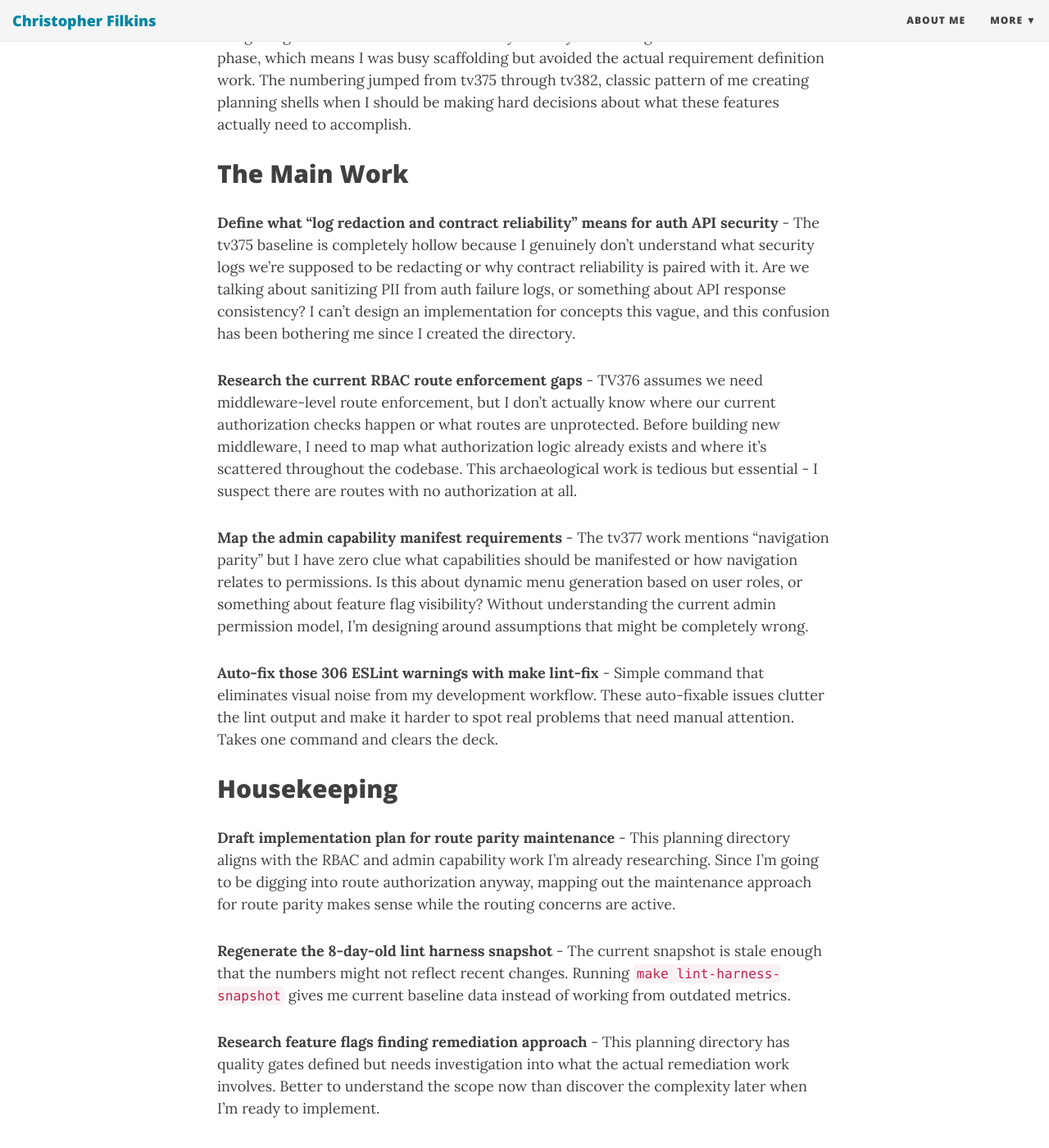
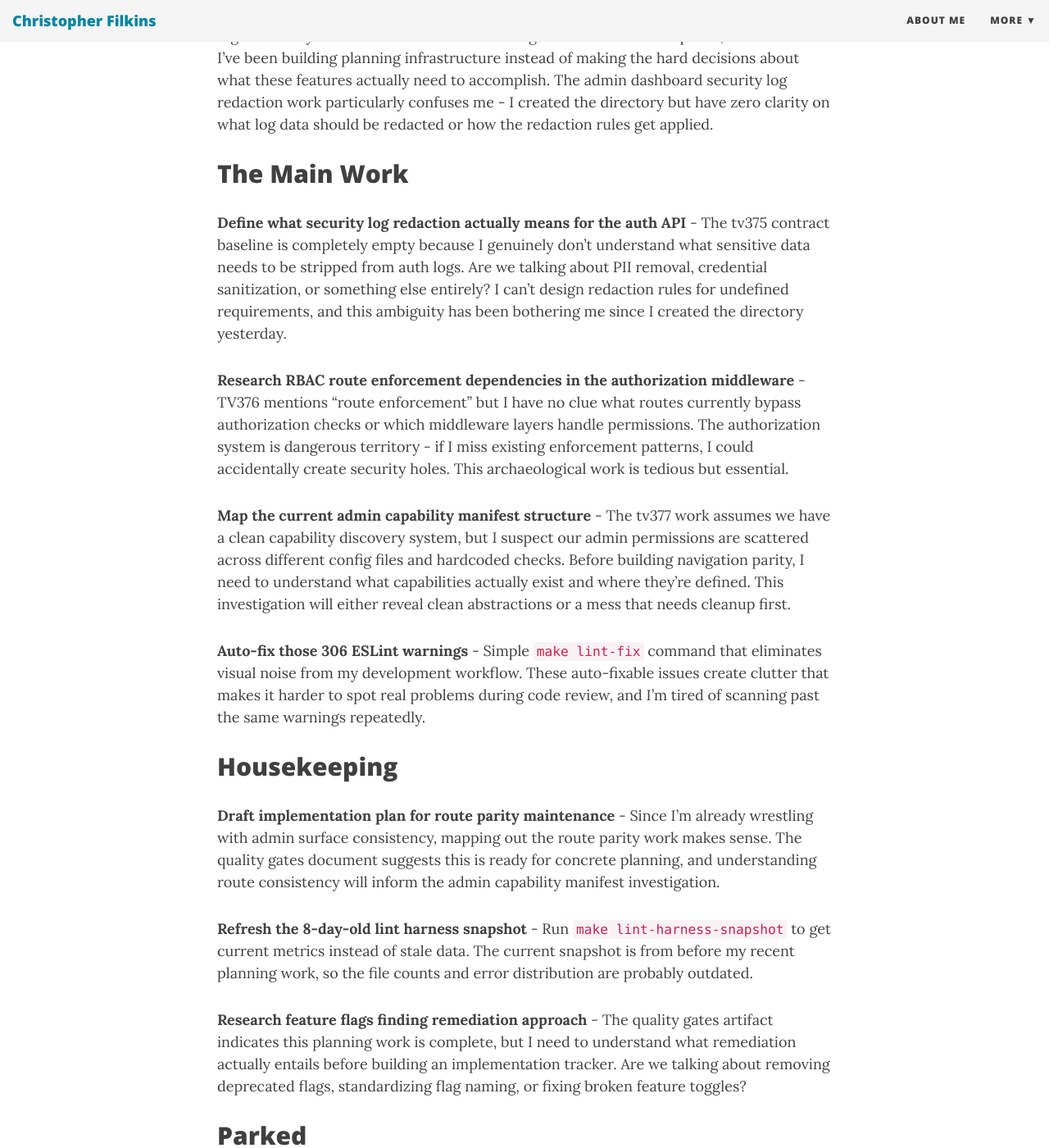
Before and after one commit to filchyboy/filchyboy.github.io, a Jekyll site: the page built from _posts/2026-04-21-daily-dev-log.md, in a window 1280 px wide and 1400 px high, scrolled down 283 px. Shown: the whole window at 82% size. Built offline with Jekyll 4.4.1, drawn with Linux system fonts in a browser that asks for light colours; nearby versions of some CDN libraries; some of the changed text lies outside the part shown.

Commit message:
Update daily dev log: 2026-04-21

```diff
--- a/_posts/2026-04-21-daily-dev-log.md
+++ b/_posts/2026-04-21-daily-dev-log.md
@@ -7,35 +7,33 @@ tags: [dev-tracker]
 ---
 
 <!-- SECTION: DAILY-PLAN START -->
-<!-- plan-generated: 2026-04-21T14:06:06.405622+00:00 -->
+<!-- plan-generated: 2026-04-21T14:25:34.478354+00:00 -->
 
 ## Today's Theme
 
-I've got eight vertical slices that I touched yesterday - all sitting at contract baseline phase, which means I was busy scaffolding but avoided the actual requirement definition work. The numbering jumped from tv375 through tv382, classic pattern of me creating planning shells when I should be making hard decisions about what these features actually need to accomplish.
+Eight recently-created vertical slices all sitting at contract baseline phase, which means I've been building planning infrastructure instead of making the hard decisions about what these features actually need to accomplish. The admin dashboard security log redaction work particularly confuses me - I created the directory but have zero clarity on what log data should be redacted or how the redaction rules get applied.
 
 ## The Main Work
 
-**Define what "log redaction and contract reliability" means for auth API security** - The tv375 baseline is completely hollow because I genuinely don't understand what security logs we're supposed to be redacting or why contract reliability is paired with it. Are we talking about sanitizing PII from auth failure logs, or something about API response consistency? I can't design an implementation for concepts this vague, and this confusion has been bothering me since I created the directory.
+**Define what security log redaction actually means for the auth API** - The tv375 contract baseline is completely empty because I genuinely don't understand what sensitive data needs to be stripped from auth logs. Are we talking about PII removal, credential sanitization, or something else entirely? I can't design redaction rules for undefined requirements, and this ambiguity has been bothering me since I created the directory yesterday.
 
-**Research the current RBAC route enforcement gaps** - TV376 assumes we need middleware-level route enforcement, but I don't actually know where our current authorization checks happen or what routes are unprotected. Before building new middleware, I need to map what authorization logic already exists and where it's scattered throughout the codebase. This archaeological work is tedious but essential - I suspect there are routes with no authorization at all.
+**Research RBAC route enforcement dependencies in the authorization middleware** - TV376 mentions "route enforcement" but I have no clue what routes currently bypass authorization checks or which middleware layers handle permissions. The authorization system is dangerous territory - if I miss existing enforcement patterns, I could accidentally create security holes. This archaeological work is tedious but essential.
 
-**Map the admin capability manifest requirements** - The tv377 work mentions "navigation parity" but I have zero clue what capabilities should be manifested or how navigation relates to permissions. Is this about dynamic menu generation based on user roles, or something about feature flag visibility? Without understanding the current admin permission model, I'm designing around assumptions that might be completely wrong.
+**Map the current admin capability manifest structure** - The tv377 work assumes we have a clean capability discovery system, but I suspect our admin permissions are scattered across different config files and hardcoded checks. Before building navigation parity, I need to understand what capabilities actually exist and where they're defined. This investigation will either reveal clean abstractions or a mess that needs cleanup first.
 
-**Auto-fix those 306 ESLint warnings with make lint-fix** - Simple command that eliminates visual noise from my development workflow. These auto-fixable issues clutter the lint output and make it harder to spot real problems that need manual attention. Takes one command and clears the deck.
+**Auto-fix those 306 ESLint warnings** - Simple `make lint-fix` command that eliminates visual noise from my development workflow. These auto-fixable issues create clutter that makes it harder to spot real problems during code review, and I'm tired of scanning past the same warnings repeatedly.
 
 ## Housekeeping
 
-**Draft implementation plan for route parity maintenance** - This planning directory aligns with the RBAC and admin capability work I'm already researching. Since I'm going to be digging into route authorization anyway, mapping out the maintenance approach for route parity makes sense while the routing concerns are active.
+**Draft implementation plan for route parity maintenance** - Since I'm already wrestling with admin surface consistency, mapping out the route parity work makes sense. The quality gates document suggests this is ready for concrete planning, and understanding route consistency will inform the admin capability manifest investigation.
 
-**Regenerate the 8-day-old lint harness snapshot** - The current snapshot is stale enough that the numbers might not reflect recent changes. Running `make lint-harness-snapshot` gives me current baseline data instead of working from outdated metrics.
+**Refresh the 8-day-old lint harness snapshot** - Run `make lint-harness-snapshot` to get current metrics instead of stale data. The current snapshot is from before my recent planning work, so the file counts and error distribution are probably outdated.
 
-**Research feature flags finding remediation approach** - This planning directory has quality gates defined but needs investigation into what the actual remediation work involves. Better to understand the scope now than discover the complexity later when I'm ready to implement.
+**Research feature flags finding remediation approach** - The quality gates artifact indicates this planning work is complete, but I need to understand what remediation actually entails before building an implementation tracker. Are we talking about removing deprecated flags, standardizing flag naming, or fixing broken feature toggles?
 
 ## Parked
 
-The SAML encrypted assertion work and threat intelligence feed ingestion are both complex enough that I'd spend all day just understanding the requirements. Those can wait until I've made actual progress on the auth API and RBAC enforcement work that's more foundational.
-
-I'm also deliberately avoiding the publication syndication and federation work - those domains are huge rabbit holes that would derail the security and admin focus I've established. The fact that I created eight contract baselines yesterday instead of defining one properly tells me I need to slow down and think harder rather than keep scaffolding.
+The SAML encrypted assertion work (tv378) and threat intelligence feed ingestion (tv379) are both critical security features, but I'm deliberately avoiding them until I have clearer requirements. Building authentication and security monitoring features based on vague specifications is a recipe for vulnerabilities. Better to let these sit until I can research the actual integration requirements properly.
 
 <!-- plan-unit-ids: tv375-contract-scope-baseline,tv376-contract-scope-baseline,tv377-contract-scope-baseline,tv378-contract-scope-baseline,tv379-contract-scope-baseline,tv380-contract-scope-baseline,tv381-contract-scope-baseline,tv382-contract-scope-baseline -->
 <!-- SECTION: DAILY-PLAN END -->
```
